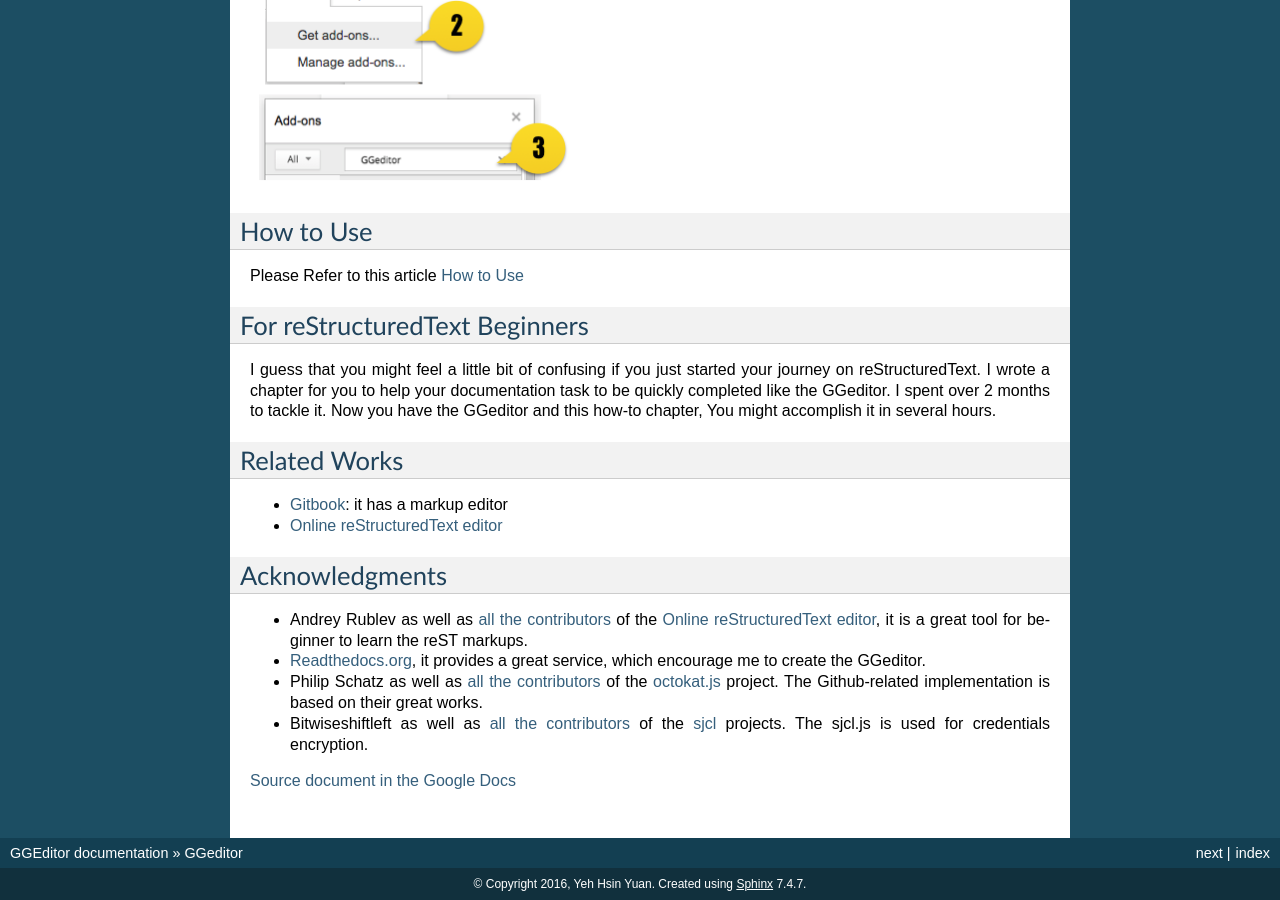
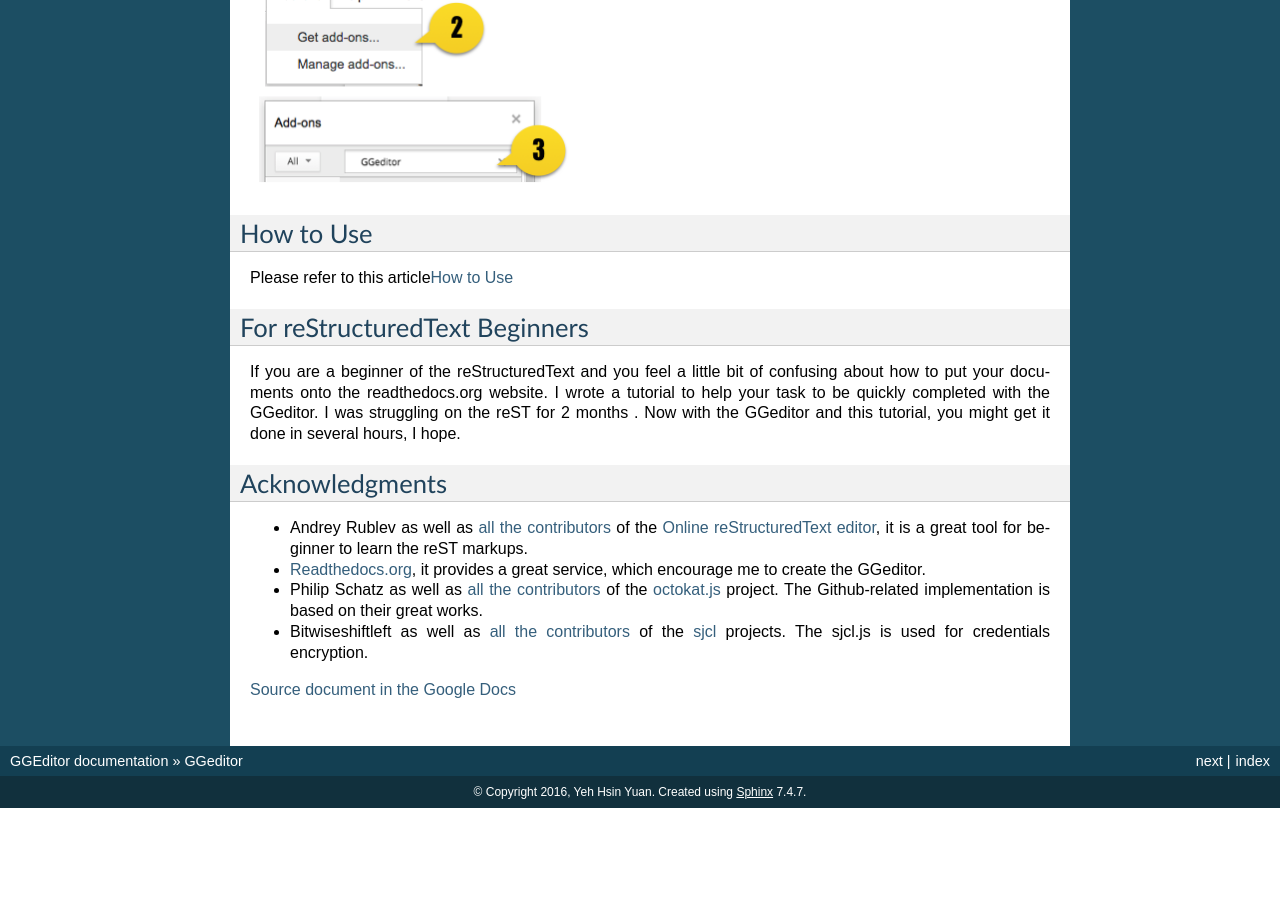
Before and after one commit to iapyeh/GGeditor, a Sphinx documentation site: the page built from docs/index.rst, in a window 1280 px wide and 900 px high, scrolled down 1471 px. Built offline with Sphinx 7.4.7, drawn with Linux system fonts in a browser that asks for light colours; after the commit the page ends 2279 px from its top, so only the background shows below that; some of the changed text lies outside the part shown.

Commit message:
Google Docs reST Editor@2016-11-21 16:33:54

```diff
--- a/docs/index.rst
+++ b/docs/index.rst
@@ -20,8 +20,7 @@
 
 \ |IMG1|\
 
-
-.. Hint::
+.. Note::
 
     You don’t need to trigger conversion before committing and downloading, the committing and downloading would do conversion at first.
 
@@ -57,22 +56,14 @@
 How to Use
 **********
 
-Please Refer to this article \ `How to Use`_\
+Please refer to this article\ `How to Use`_\
 
 .. _h84e3b4616757118376d336e2e5d5d23:
 
 For reStructuredText Beginners
 ******************************
 
-I guess that  you might feel a little bit of confusing if you just started your journey on reStructuredText. I wrote a chapter for you to help your documentation task to be quickly completed like the GGeditor. I spent over 2 months to tackle it. Now you have the GGeditor and this how-to chapter, You might accomplish it in several hours.
-
-.. _h59e47f2a4a50742f566e3f654a4648:
-
-Related Works
-*************
-
-* \ `Gitbook`_\ : it has a markup editor
-* \ `Online reStructuredText editor`_\
+If you are a beginner of the reStructuredText and you feel a little bit of confusing about how to put your documents onto the readthedocs.org website. I wrote a tutorial to help your task to be quickly completed with the GGeditor. I was struggling on the reST for 2 months . Now with the GGeditor and this tutorial, you might get it done in several hours, I hope.
 
 .. _h7c12a2e595c631221f363d4e55c21:
 
@@ -89,9 +80,8 @@
 .. _`reStructuredText`: https://en.wikipedia.org/wiki/ReStructuredText
 .. _`Read The Docs`: https://readthedocs.org/
 .. _`How to Use`: User%20Guide.html
-.. _`Gitbook`: https://www.gitbook.com
+.. _`all the contributors`: https://github.com/bitwiseshiftleft/sjcl/graphs/contributors
 .. _`Online reStructuredText editor`: http://rst.ninjs.org/
-.. _`all the contributors`: https://github.com/bitwiseshiftleft/sjcl/graphs/contributors
 .. _`Readthedocs.org`: https://readthedocs.org
 .. _`octokat.js`: https://github.com/philschatz/octokat.js
 .. _`sjcl`: https://github.com/bitwiseshiftleft/sjcl
```
